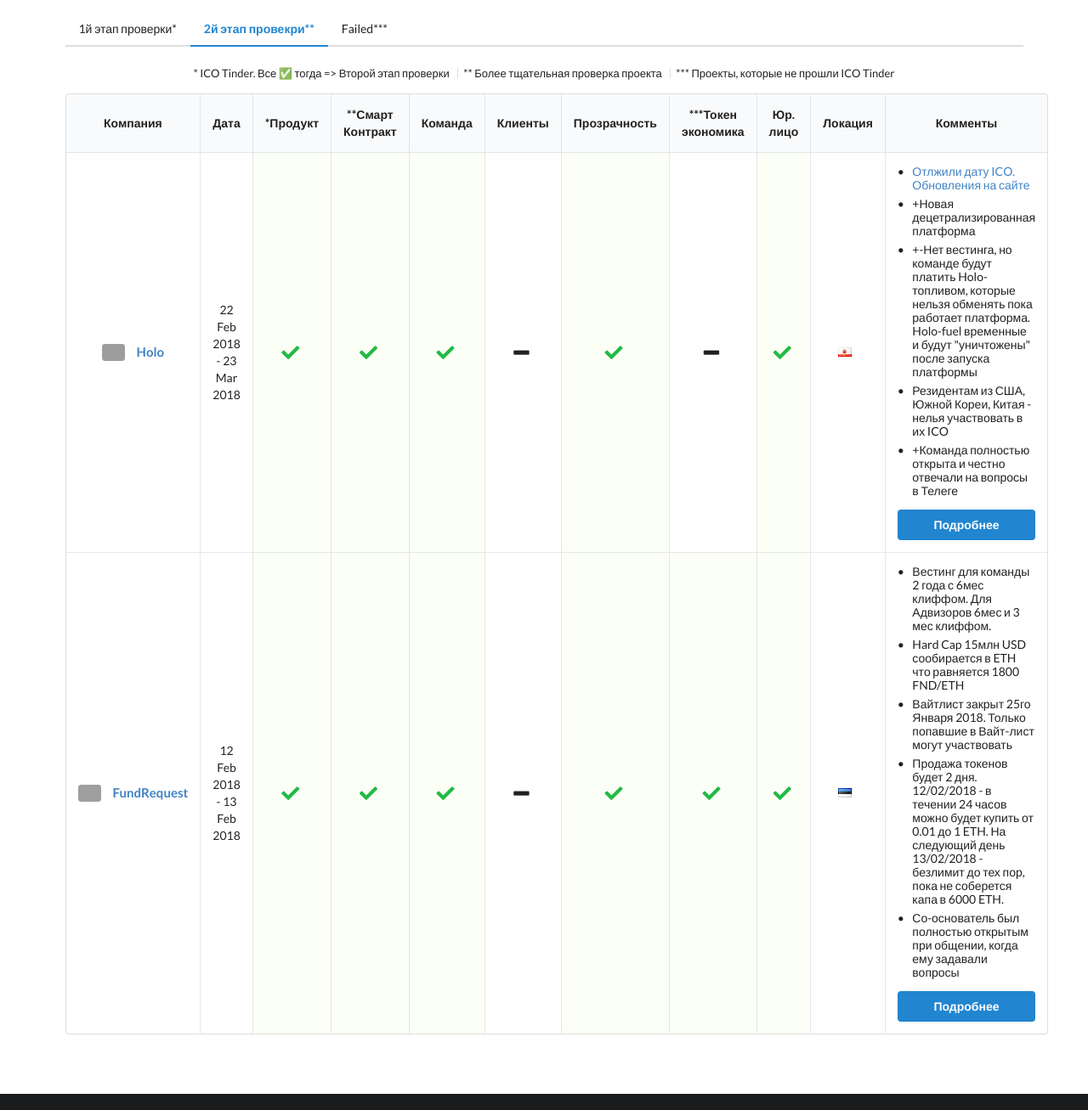
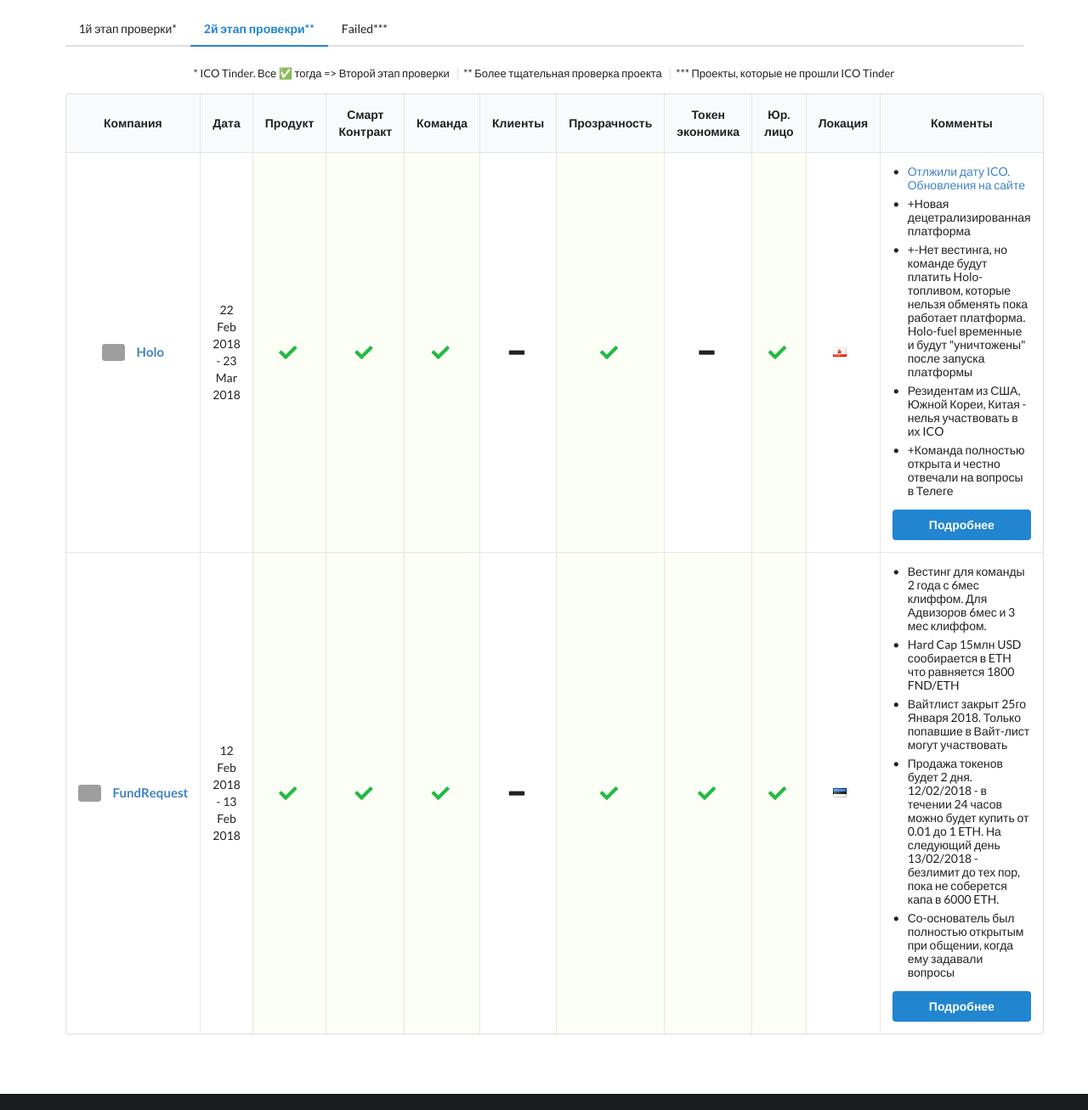
Before and after one commit to btclexis/x100ico, a Jekyll site: the page built from index.md, in a window 1280 px wide. Shown: the part 368-1675 px from the top of the page at 85% size. Built offline with Jekyll 4.4.1, drawn with Linux system fonts in a browser that asks for light colours; nearby versions of some CDN libraries; grey boxes are pictures that could not be loaded.

Commit message:
removmed *

```diff
--- a/_includes/icos-review-table.html
+++ b/_includes/icos-review-table.html
@@ -43,13 +43,13 @@
   </tr>
   <tr>
     <td class="three-wide">
-      *Продукт
+      Продукт
     </td>
     {% include bool-cell.html value=ico.product %}
   </tr>
   <tr>
     <td class="three-wide">
-      **Смарт Контракт
+      Смарт Контракт
     </td>
     {% include bool-cell.html value=ico.smart_contract %}
   </tr>
@@ -73,7 +73,7 @@
   </tr>
   <tr>
     <td class="three-wide">
-      ***Токен экономика
+      Токен экономика
     </td>
     {% include bool-cell.html value=ico.tokenomics %}
   </tr>
@@ -104,12 +104,12 @@
   <tr>
     <th class="single line center aligned">Компания</th>
     <th class="center aligned">Дата</th>
-    <th class="center aligned">*Продукт</th>
-    <th class="center aligned">**Смарт Контракт</th>
+    <th class="center aligned">Продукт</th>
+    <th class="center aligned">Смарт Контракт</th>
     <th class="center aligned">Команда</th>
     <th class="center aligned">Клиенты</th>
     <th class="center aligned">Прозрачность</th>
-    <th class="center aligned">***Токен экономика</th>
+    <th class="center aligned">Токен экономика</th>
     <th class="center aligned">Юр. лицо</th>
     <th class="center aligned">Локация</th>
     <th class="center aligned">Комменты</th>
@@ -122,12 +122,12 @@
   <tr>
     {% include company-cell.html name=ico.name url=ico.url image=ico.image %}
     {% include ico-dates-cell.html start-date=ico.ico_start_date end-date=ico.ico_end_date %}
-    {% include bool-cell.html value=ico.product tooltip="*Продукт" %}
-    {% include bool-cell.html value=ico.smart_contract tooltip="**Смарт контракт" %}
+    {% include bool-cell.html value=ico.product tooltip="Продукт" %}
+    {% include bool-cell.html value=ico.smart_contract tooltip="Смарт контракт" %}
     {% include bool-cell.html value=ico.real_team tooltip="Команда" %}
     {% include bool-cell.html value=ico.real_customers tooltip="Клиенты" %}
     {% include bool-cell.html value=ico.transparent tooltip="Прозрачность" %}
-    {% include bool-cell.html value=ico.tokenomics tooltip="***Токен экономика" %}
+    {% include bool-cell.html value=ico.tokenomics tooltip="Токен экономика" %}
     {% include bool-cell.html value=ico.have_company tooltip="Юр. лицо" %}
     {% include flag-cell.html country=ico.location %}
     {% include comments-cell.html comments=ico.comments is-mobile=false github_issue=ico.issue_url %}
```
